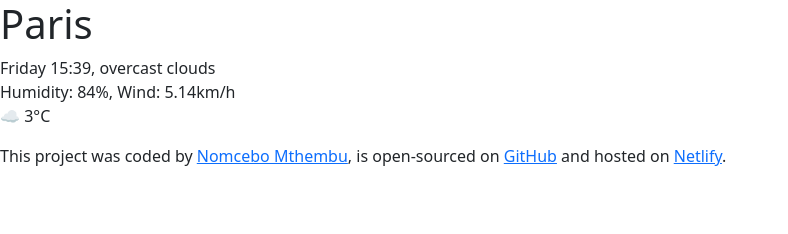
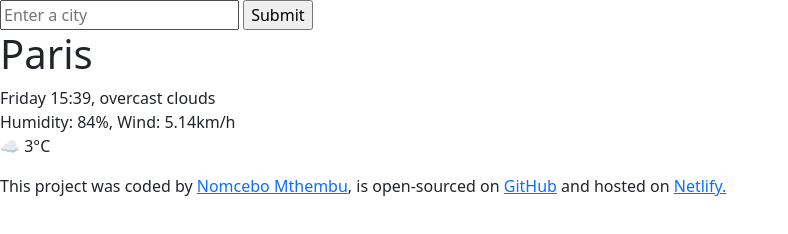
Before and after one commit to Nomcebo-coder-hub/Week-7-final-project, a plain HTML site: page index.html in a window 1280 px wide. Shown: the whole page, without its empty margins (0-788 px from the left). Drawn offline with nearby package versions, Linux system fonts and the light colour scheme.

Commit message:
Updated netlify link in html

```diff
--- a/index.html
+++ b/index.html
@@ -13,6 +13,12 @@
     <title>Vanilla Weather App</title>
   </head>
   <body>
+    <header>
+      <form>
+        <input type="search" placeholder="Enter a city" />
+        <input type="submit" placeholder="Search" />
+      </form>
+    </header>
     <main>
       <h1>Paris</h1>
       <p>
@@ -34,8 +40,8 @@
         >
         and hosted on
         <a href="https://vanilla-by-noma.netlify.app/" target="_blank"
-          >Netlify</a
-        >.
+          >Netlify.</a
+        >
       </footer>
     </main>
     <script src="src/index.js"></script>
```
